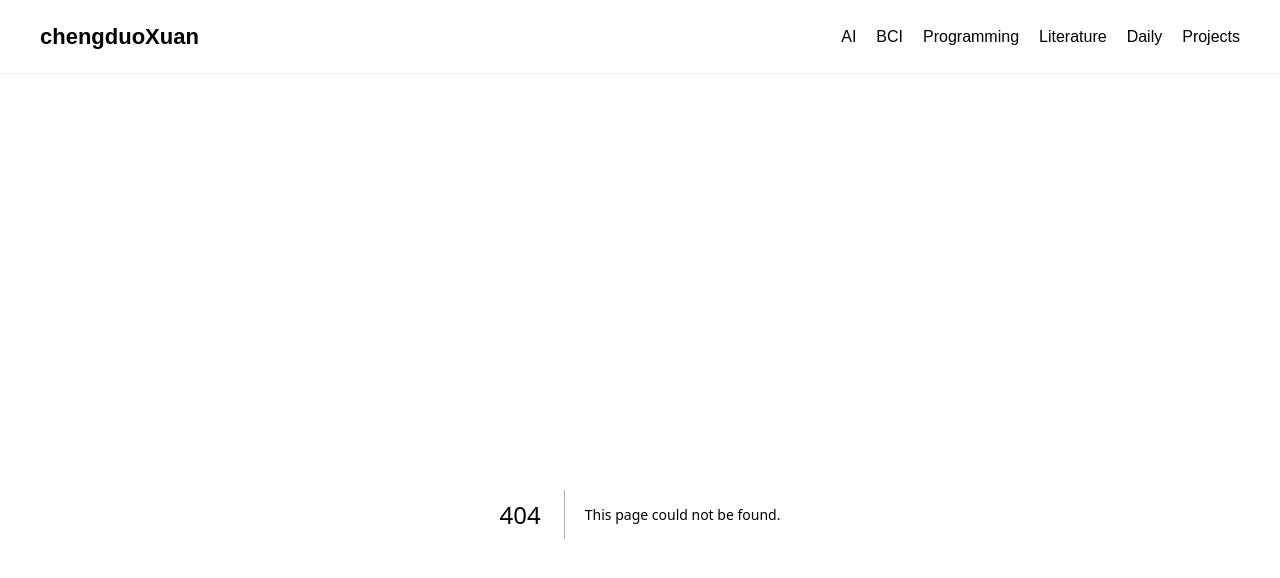
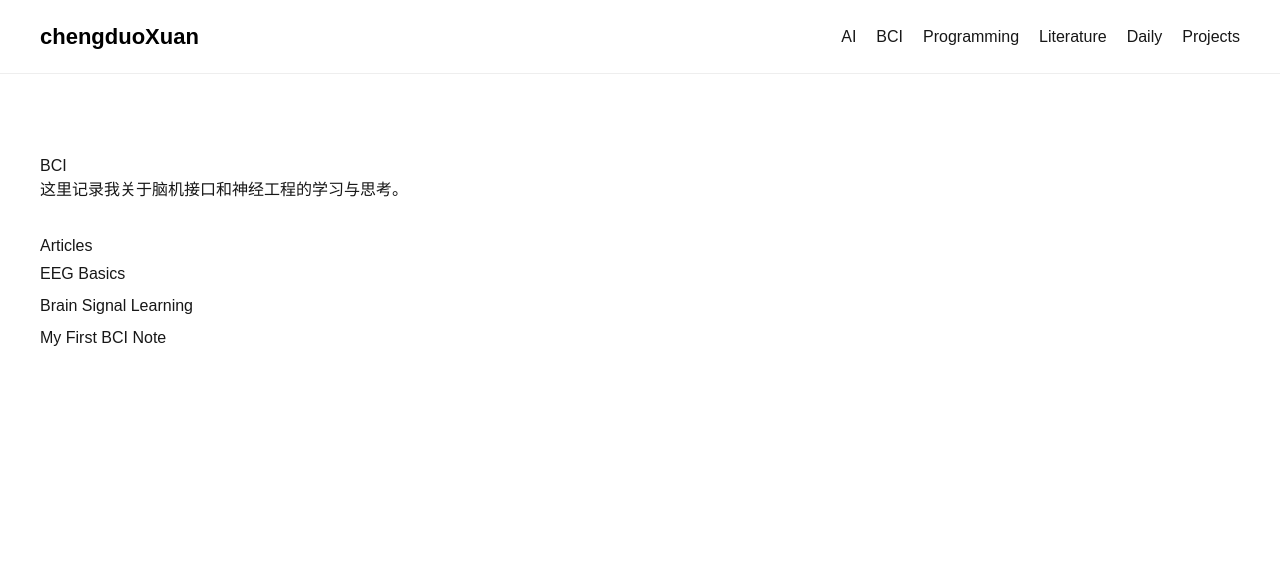
Before and after one commit to Gzx-070829/ChengduoXuan-site, a Next.js app: page /bci in a window 1280 px wide. Before the commit this address had no page. Shown: the top 578 px of the page. Built offline with nearby package versions, Linux system fonts and the light colour scheme.

Commit message:
add ai article pages

```diff
--- /dev/null
+++ b/app/bci/[piug]/page.tsx
@@ -0,0 +1,12 @@
+export default function Article({
+  params,
+}: {
+  params: { slug: string };
+}) {
+  return (
+    <main style={{ padding: 40 }}>
+      <h1>BCI Article: {params.slug}</h1>
+      <p>This is a placeholder BCI article page.</p>
+    </main>
+  );
+}
--- /dev/null
+++ b/app/bci/page.tsx
@@ -0,0 +1,27 @@
+import Link from "next/link";
+
+const articles = [
+  { title: "EEG Basics", slug: "eeg-basics" },
+  { title: "Brain Signal Learning", slug: "brain-signal-learning" },
+  { title: "My First BCI Note", slug: "my-first-bci-note" },
+];
+
+export default function BCIPage() {
+  return (
+    <main style={{ padding: 40 }}>
+      <h1>BCI</h1>
+      <p>这里记录我关于脑机接口和神经工程的学习与思考。</p>
+
+      <div style={{ marginTop: 32 }}>
+        <h2>Articles</h2>
+        <ul style={{ lineHeight: 2 }}>
+          {articles.map((article) => (
+            <li key={article.slug}>
+              <Link href={`/bci/${article.slug}`}>{article.title}</Link>
+            </li>
+          ))}
+        </ul>
+      </div>
+    </main>
+  );
+}
```
